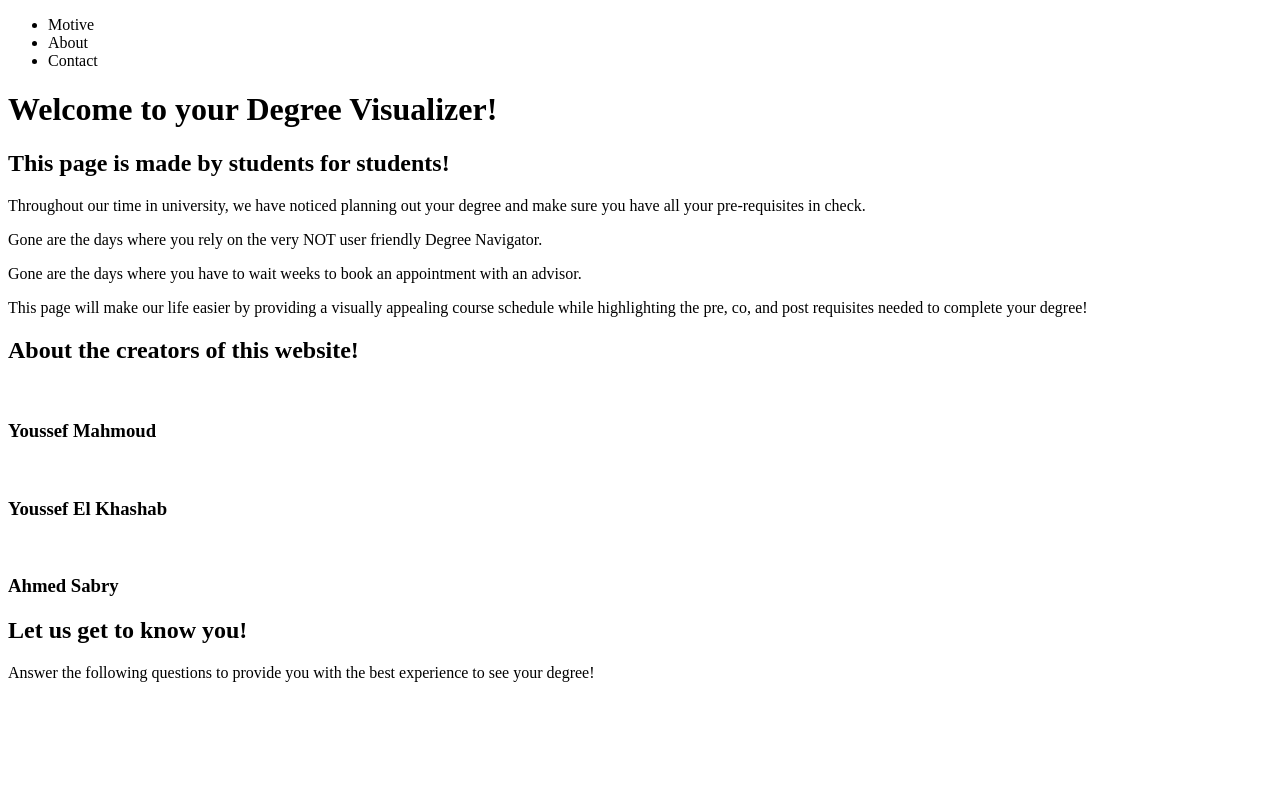
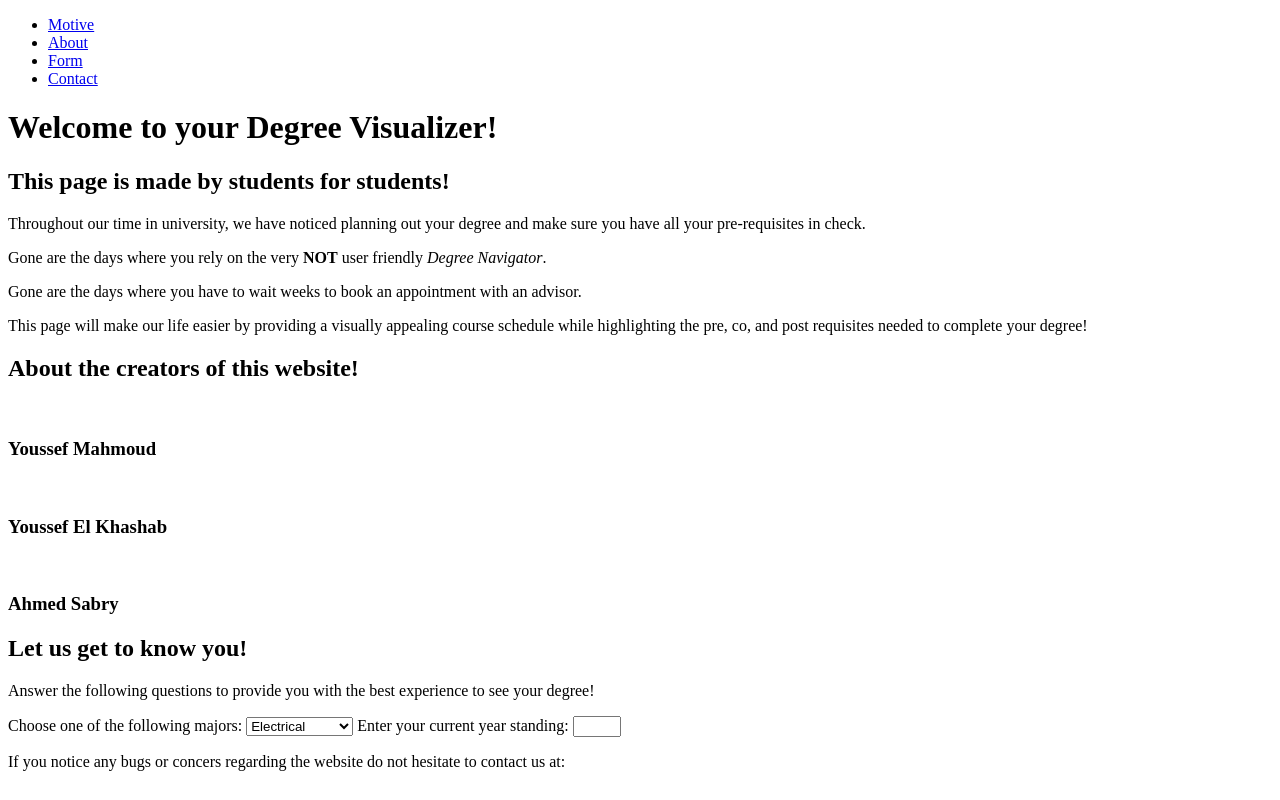
Before and after one commit to sabry2000/Degree-Visualizer, a plain HTML site: page mainPage/mainPage.html in a window 1280 px wide. Drawn offline with Linux system fonts and the light colour scheme.

Commit message:
Form and links update

```diff
--- a/mainPage/mainPage.html
+++ b/mainPage/mainPage.html
@@ -9,23 +9,24 @@
 <header>
     <nav>
         <ul>
-            <li>Motive</li>
-            <li>About</li>
-            <li>Contact</li>
+            <li><a href="#motive">Motive</a></li>
+            <li><a href="#about">About</a></li>
+            <li><a href="#form">Form</a></li>
+            <li><a href="#contact">Contact</a></li>
 
         </ul>
     </nav>
 </header>
 <body>
     <h1>Welcome to your Degree Visualizer!</h1>
-    <section class="motive">
+    <section id="motive">
         <h2>This page is made by students for students!</h2>
         <p>Throughout our time in university, we have noticed planning out your degree and make sure you have all your pre-requisites in check.</p>
-        <p>Gone are the days where you rely on the very NOT user friendly Degree Navigator.</p>
+        <p>Gone are the days where you rely on the very <strong>NOT</strong> user friendly <em>Degree Navigator</em>.</p>
         <p>Gone are the days where you have to wait weeks to book an appointment with an advisor.</p>
         <p>This page will make our life easier by providing a visually appealing course schedule while highlighting the pre, co, and post requisites needed to complete your degree!</p>
     </section>
-    <section class="about">
+    <section id="about">
         <h2>About the creators of this website!</h2>
         <img src="" alt="">
         <h3>Youssef Mahmoud</h3>
@@ -41,8 +42,24 @@
         <main>
             <h2>Let us get to know you!</h2>
             <p>Answer the following questions to provide you with the best experience to see your degree!</p>
-
+            <div id="form">
+                <form action="#" method="post">
+                    <label for="major">Choose one of the following majors:</label>
+                    <select name="major" id="major" required>
+                        <option value="electrical">Electrical</option>
+                        <option value="machanical">Mechanical</option>
+                        <option value="civil">Civil</option>
+                        <option value="manufacturing">Manufacturing</option>
+                        <option value="mechatronics">Mechatronics</option>
+                    </select>
+                    <label for="standing">Enter your current year standing:</label>
+                    <input type="number" id="stading" name="standing" min="1" max="4" required>
+                </form>
+            </div>
         </main>
+    </section>
+    <section id="contact">
+        <p>If you notice any bugs or concers regarding the website do not hesitate to contact us at:</p>
     </section>
 </body>
 </html>
```
